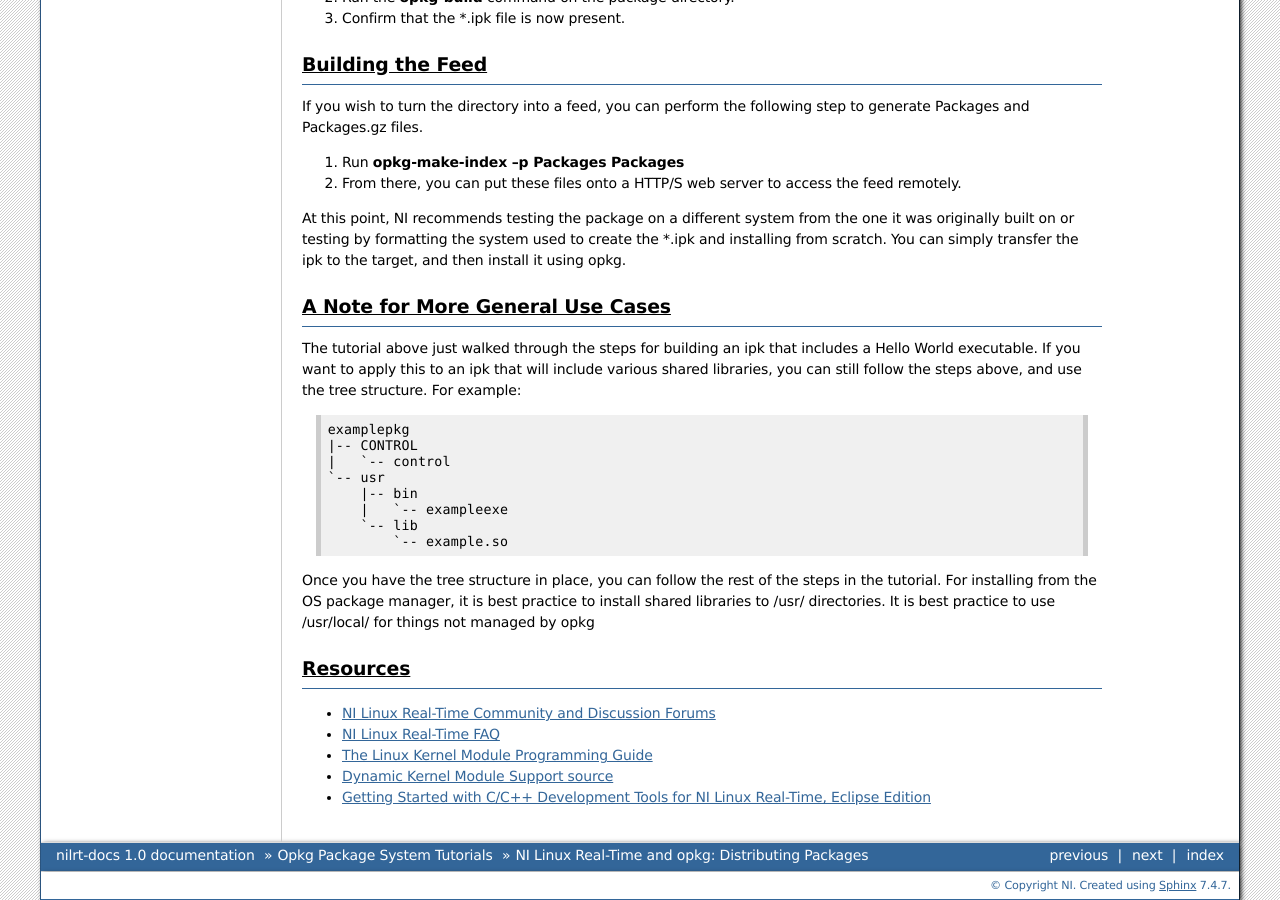
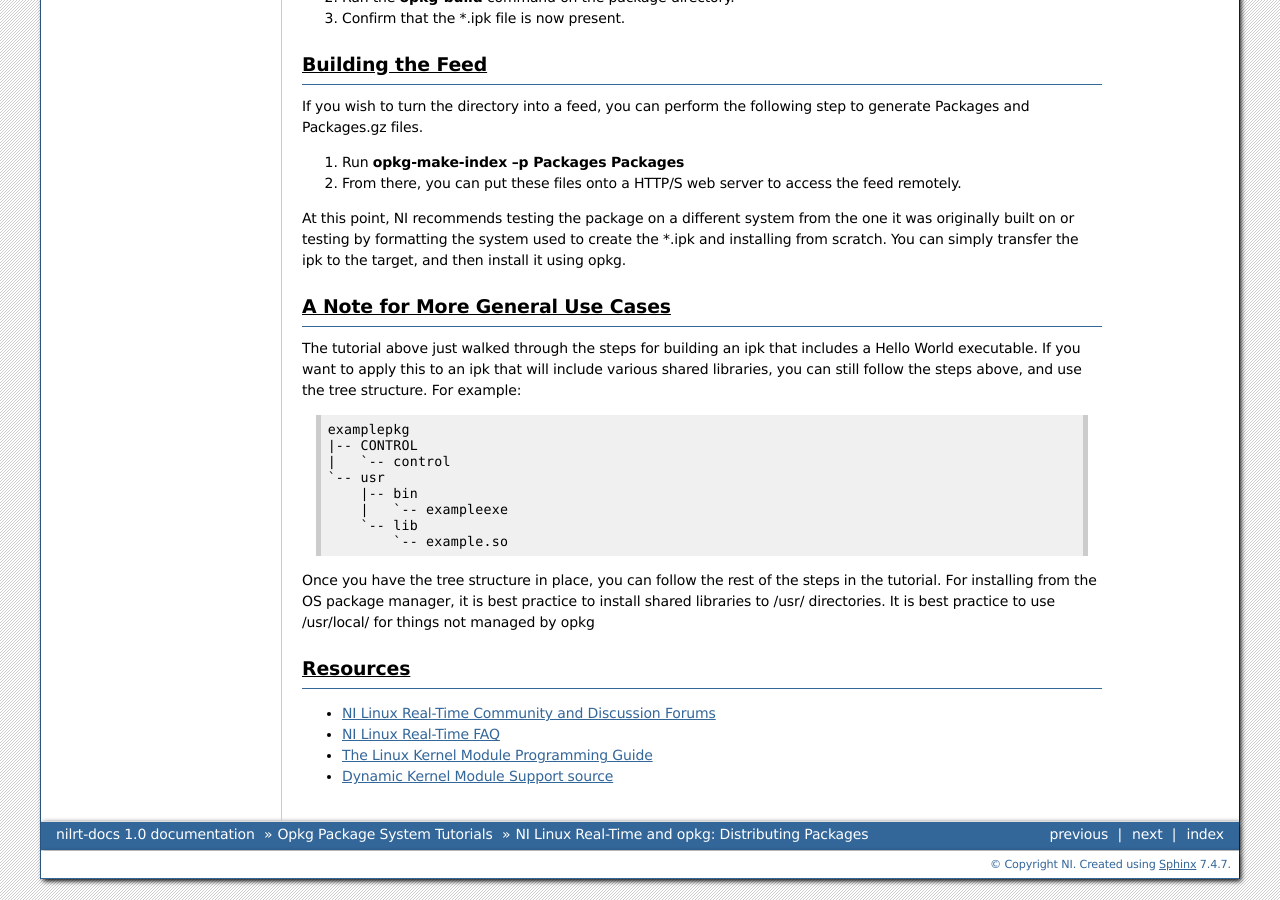
Before and after one commit to ni/nilrt-docs, a Sphinx documentation site: the page built from docs/source/opkg/opkg_intro.rst, in a window 1280 px wide and 900 px high, scrolled down 3888 px. Built offline with Sphinx 7.4.7, drawn with Linux system fonts in a browser that asks for light colours.

Commit message:
Eclipse: Remove NI Eclipse URLs (archived)
Signed-off-by: Can Wong <can.wong@ni.com>

```diff
--- a/docs/source/opkg/dkms_opkg.rst
+++ b/docs/source/opkg/dkms_opkg.rst
@@ -525,5 +525,3 @@ Resources
 -  `Dynamic Kernel Module Support
    source <https://github.com/dell/dkms>`__
 -  `dkms(8) - Linux man page <https://linux.die.net/man/8/dkms>`__
--  `Getting Started with C/C++ Development Tools for NI Linux Real-Time,
-   Eclipse Edition <http://www.ni.com/tutorial/14625/en/>`__
--- a/docs/source/opkg/opkg_intro.rst
+++ b/docs/source/opkg/opkg_intro.rst
@@ -310,5 +310,3 @@ Resources
    Guide <https://www.tldp.org/LDP/lkmpg/2.6/html/>`__
 -  `Dynamic Kernel Module Support
    source <https://github.com/dell/dkms>`__
--  `Getting Started with C/C++ Development Tools for NI Linux Real-Time,
-   Eclipse Edition <http://www.ni.com/tutorial/14625/en/>`__
```
